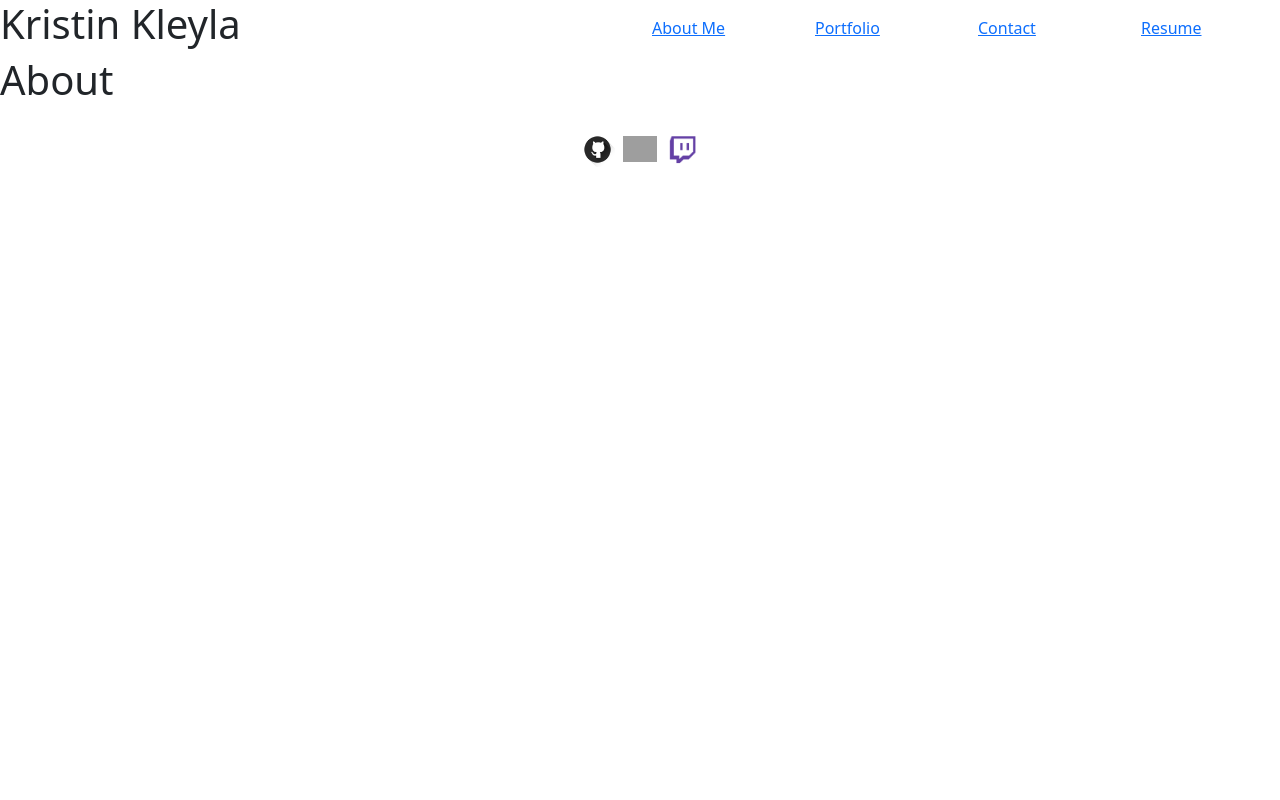
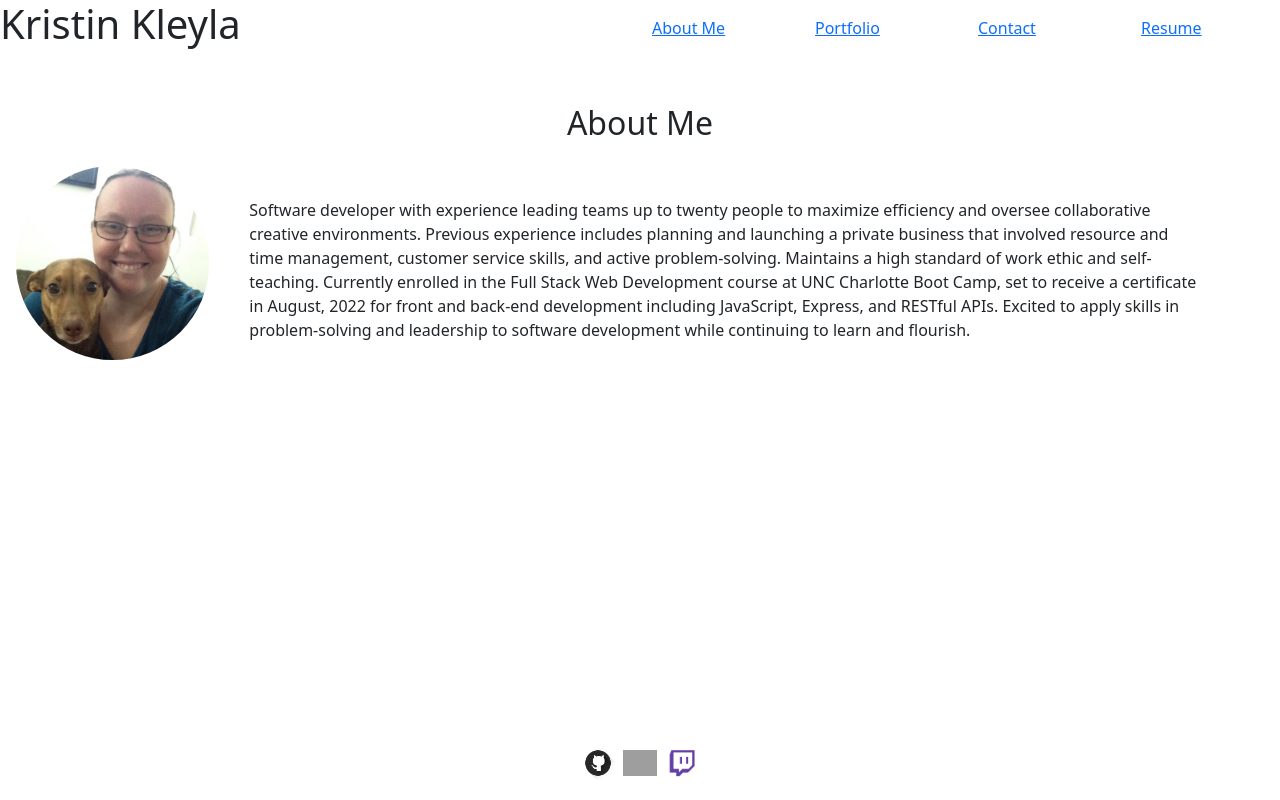
Before and after one commit to kleylakb89/20-react-portfolio, a React (Create React App) app: page / in a window 1280 px wide. Built offline with nearby package versions, Linux system fonts and the light colour scheme; grey boxes are pictures that could not be loaded.

Commit message:
added basic styling to About.js and fixed positioning of Footer

```diff
--- a/src/components/About.js
+++ b/src/components/About.js
@@ -2,7 +2,11 @@ import React from 'react';
 
 function About() {
   return (
-    <h1>About</h1>
+    <div className='row mt-5'>
+      <h2 className='col-12 text-center'>About Me</h2>
+      <img src='/images/profile-pic.jpg' alt='Headshot' className='col-2 rounded-circle m-3'></img>
+      <p className='col-12 col-md-9 mt-5'>Software developer with experience leading teams up to twenty people to maximize efficiency and oversee collaborative creative environments. Previous experience includes planning and launching a private business that involved resource and time management, customer service skills, and active problem-solving. Maintains a high standard of work ethic and self-teaching. Currently enrolled in the Full Stack Web Development course at UNC Charlotte Boot Camp, set to receive a certificate in August, 2022 for front and back-end development including JavaScript, Express, and RESTful APIs. Excited to apply skills in problem-solving and leadership to software development while continuing to learn and flourish.</p>
+    </div>
   )
 };
 
--- a/src/components/Footer.js
+++ b/src/components/Footer.js
@@ -2,8 +2,8 @@ import React from 'react';
 
 function Footer() {
   return (
-    <footer className='row d-flex justify-content-center'>
-      <div className='col-5 p-3 text-center'>
+    <footer className='row d-flex text-center'>
+      <div className='col-5 p-3 m-auto fixed-bottom'>
         <a href='https://github.com/kleylakb89'><img src='/images/github-logo.png' alt='GitHub' className='col-1 p-1'></img></a>
         <a href='https://www.linkedin.com/in/kristin-kleyla/'><img src='/images/linkedin-logo.png' alt='LinkedIn' className='col-1 p-1'></img></a>
         <a href='https://www.twitch.tv/normalnotincluded'><img src='/images/twitch-logo.png' alt='Twitch' className='col-1 p-1'></img></a>
```
Also changed, not shown: public/images/profile-pic.jpg (added).
